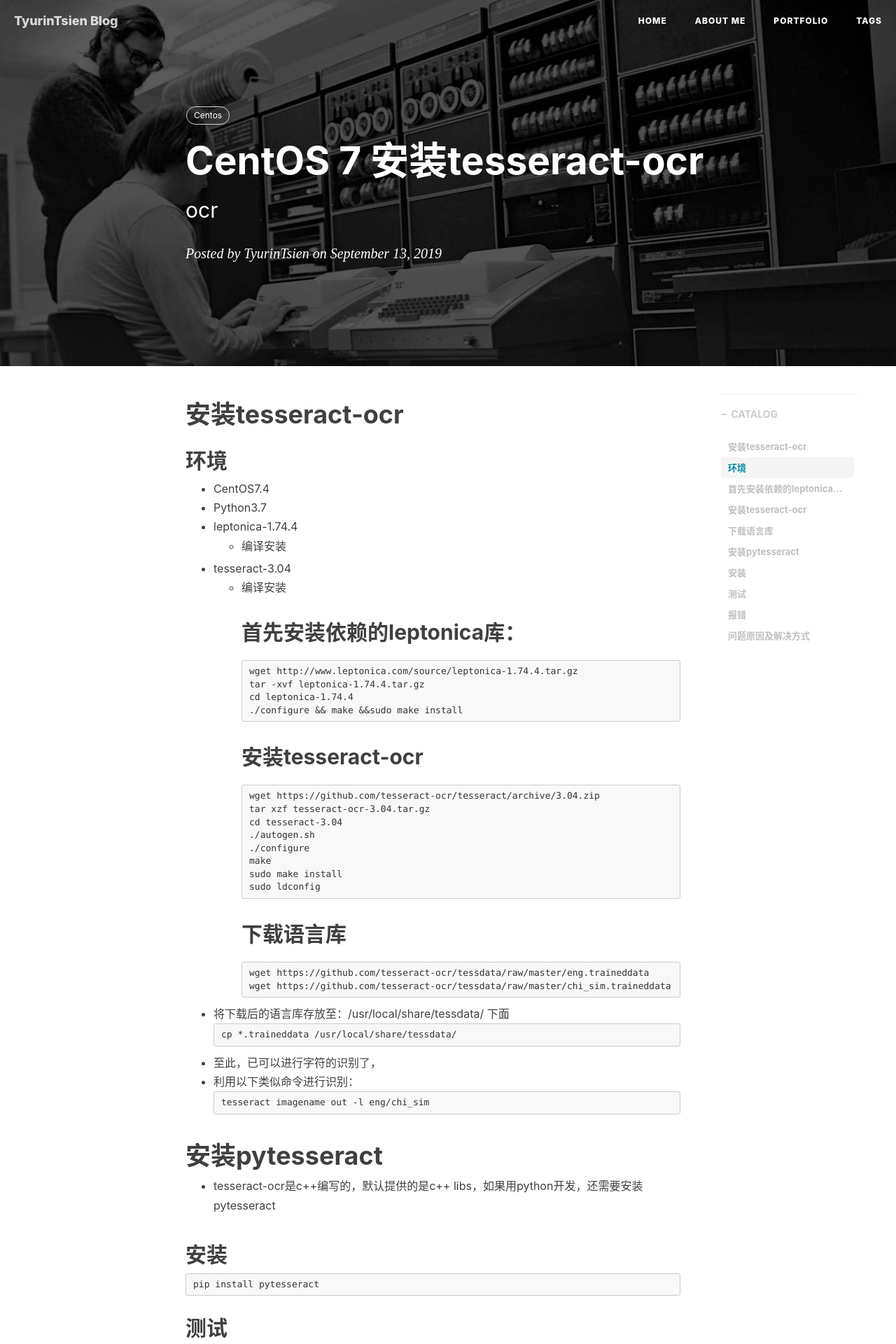
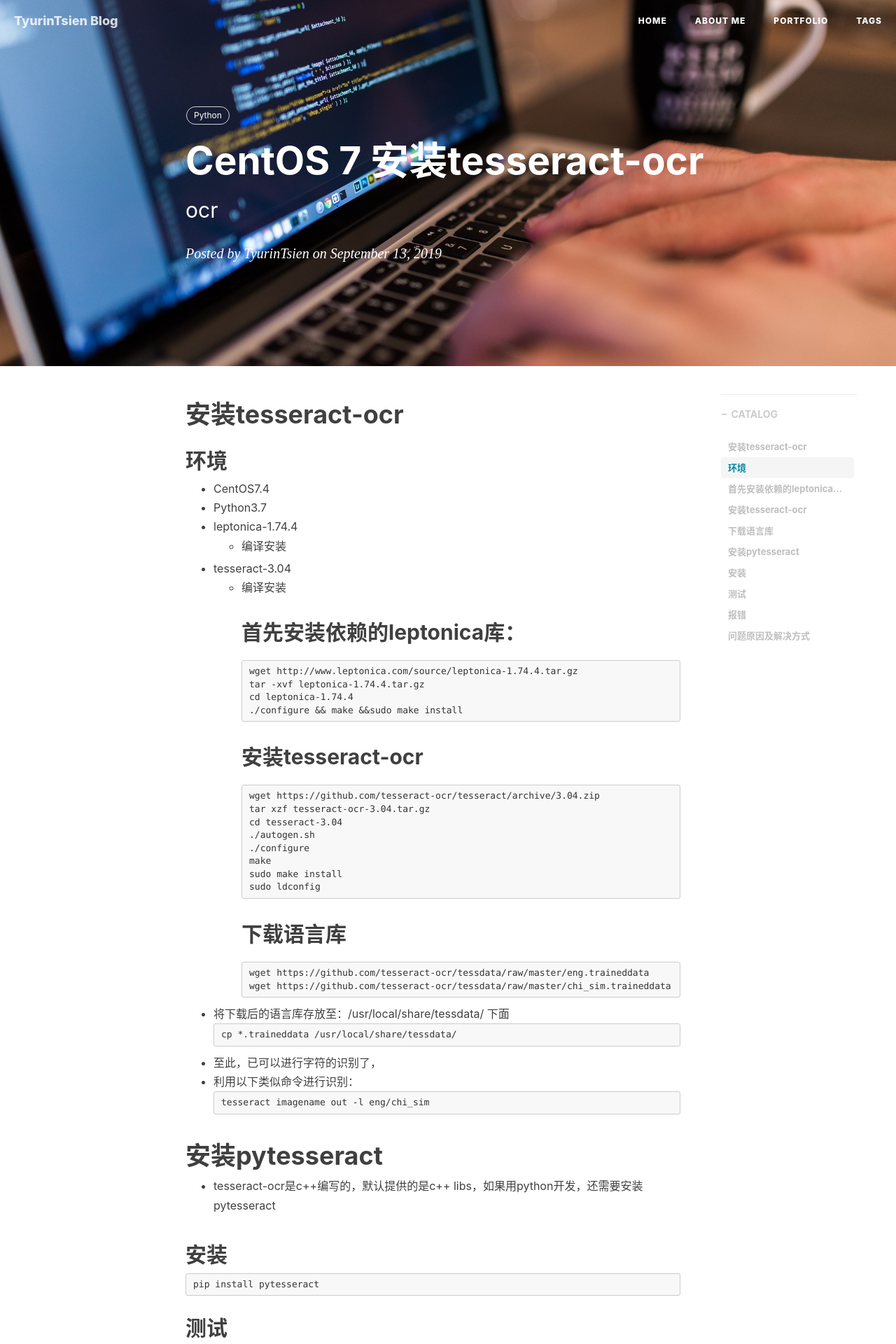
Before and after one commit to qianqiulin/qianqiulin.github.io, a Jekyll site: the page built from _posts/2019-09-13-install-ocr.md, in a window 1280 px wide. Shown: the top 1920 px of the page at 70% size. Built offline with Jekyll 4.4.1, drawn with Linux system fonts in a browser that asks for light colours; nearby versions of some CDN libraries; comment, search, counter and statistics services are not loaded.

Commit message:
ocr install

```diff
--- a/_posts/2019-09-13-install-ocr.md
+++ b/_posts/2019-09-13-install-ocr.md
@@ -4,10 +4,10 @@ title:      "CentOS 7 安装tesseract-ocr"
 subtitle:   "ocr"
 date:       2019-09-13 21:58:11
 author:     "TyurinTsien"
-header-img: "img/post-bg-unix-linux.jpg"
+header-img: "img/post-bg/python-01.jpg"
 catalog: true
 tags:
-    - Centos
+    - Python
 ---
 
 
```
